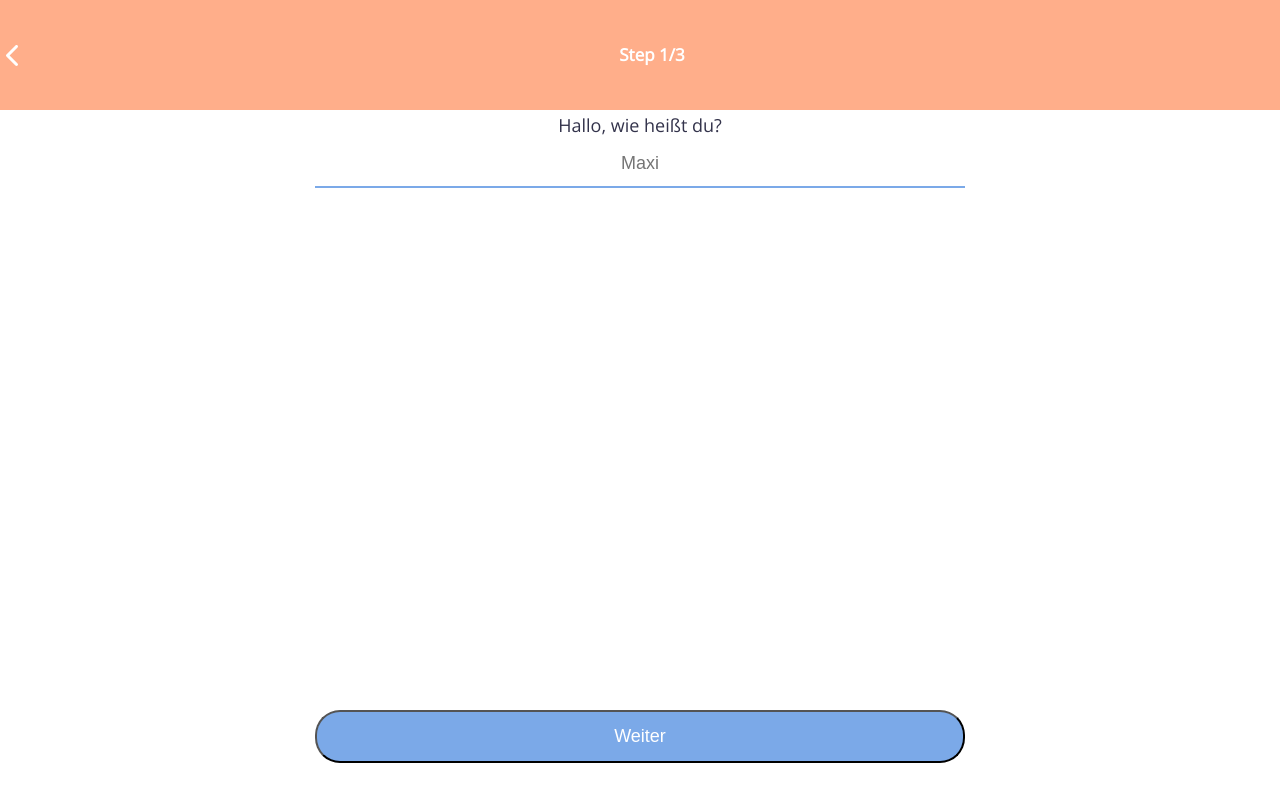
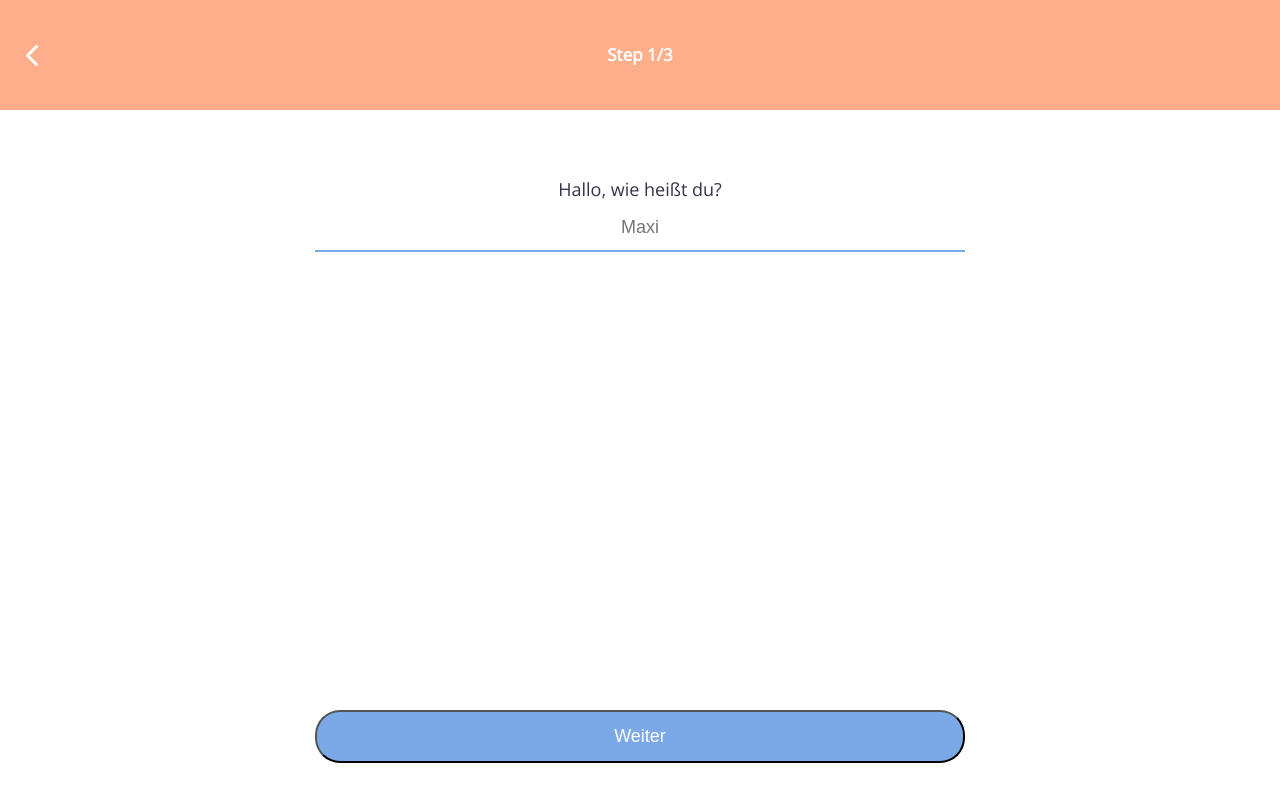
Before and after one commit to webdesignberlin/pregnancy-week, a Vue app: page /#/Calculate in a window 1280 px wide. Built offline with nearby package versions, Linux system fonts and the light colour scheme.

Commit message:
grid styling

```diff
--- a/src/components/AppHeader.vue
+++ b/src/components/AppHeader.vue
@@ -23,26 +23,30 @@ export default {
 <!-- Add "scoped" attribute to limit CSS to this component only -->
 <style scoped lang="scss">
     .app-header__back {
+        grid-area: back;
         display: inline-block;
         width: 12px;
         height: 21px;
         background: url('../assets/icon-back.svg') 50% no-repeat;
-        padding: 12px;
+        padding: 2rem;
     }
     .app-header__headline {
         font: inherit;
-        flex: 1 0 auto;
+        grid-area: headline;
     }
     .app-header {
         grid-area: header;
-        display: flex;
+
+        display: grid;
+        grid: [header1-start] "back headline ." 110px [header1-end]
+          / 20px auto 20px;
         align-items: center;
-        justify-content: space-between;
+
+        height: 110px;
         font-size: 17px;
         font-weight: 700;
         color: #fff;
         background: #FFAE8A;
-        height: 110px;
         /* clip-path: polygon(100% 65%, 100% 0%, 0% 0%, 0% 87%, 3%
         91%, 7% 95%, 12% 98%, 17% 100%, 22% 99%, 28% 97%, 36% 94%,
         43% 93%, 53% 87%, 61% 80%, 70% 71%, 78% 64%, 85% 60%, 92% 58%); */
--- a/src/views/Calculate.vue
+++ b/src/views/Calculate.vue
@@ -174,10 +174,11 @@ export default {
         grid: [row1-start] "header header header" 110px [row1-end]
         [row2-start] ". content ." 1fr [row2-end]
         [row3-start] ". submit ." 90px [row3-end]
-          / minmax(2%, auto) minmax(auto, 650px) minmax(2%, auto);
+          / minmax(20px, auto) minmax(auto, 650px) minmax(20px, auto);
 
         &__content {
             grid-area: content;
+            padding-top: 4rem;
         }
 
         &__submit {
```
